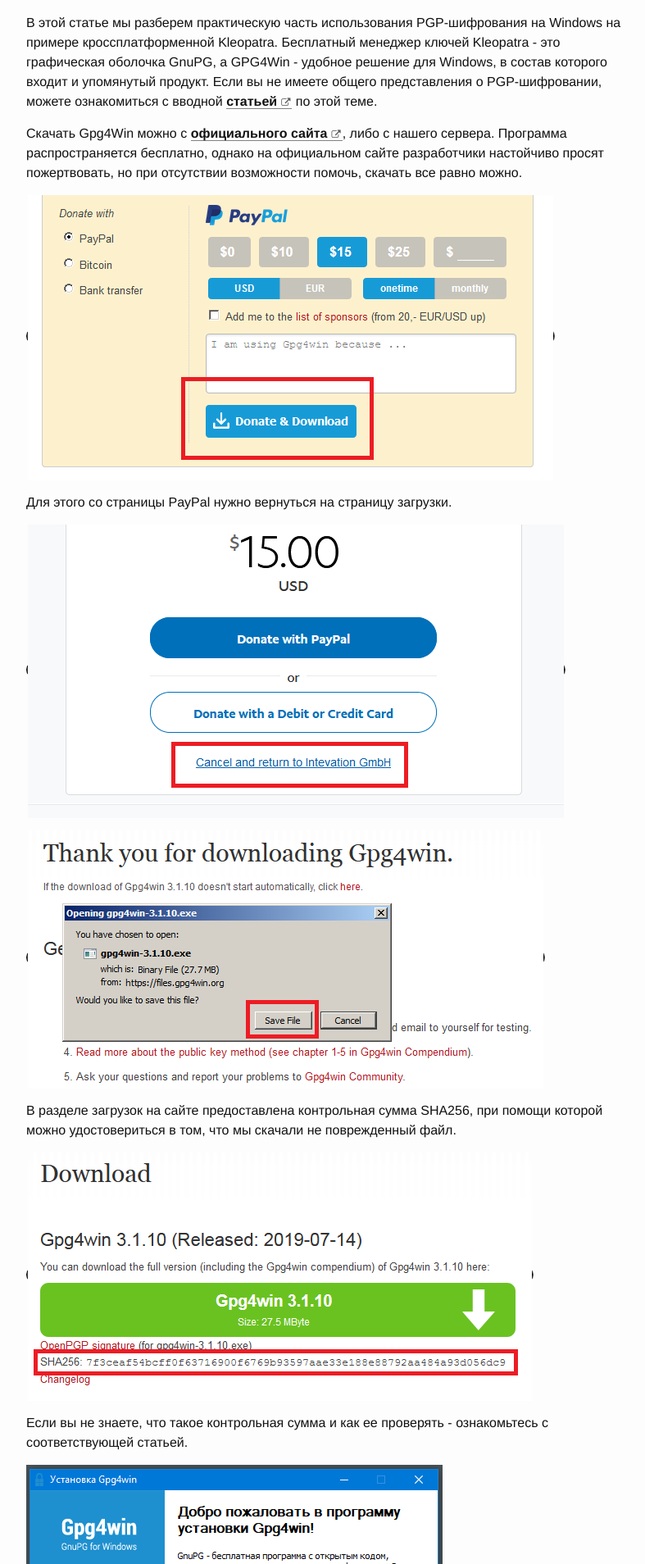
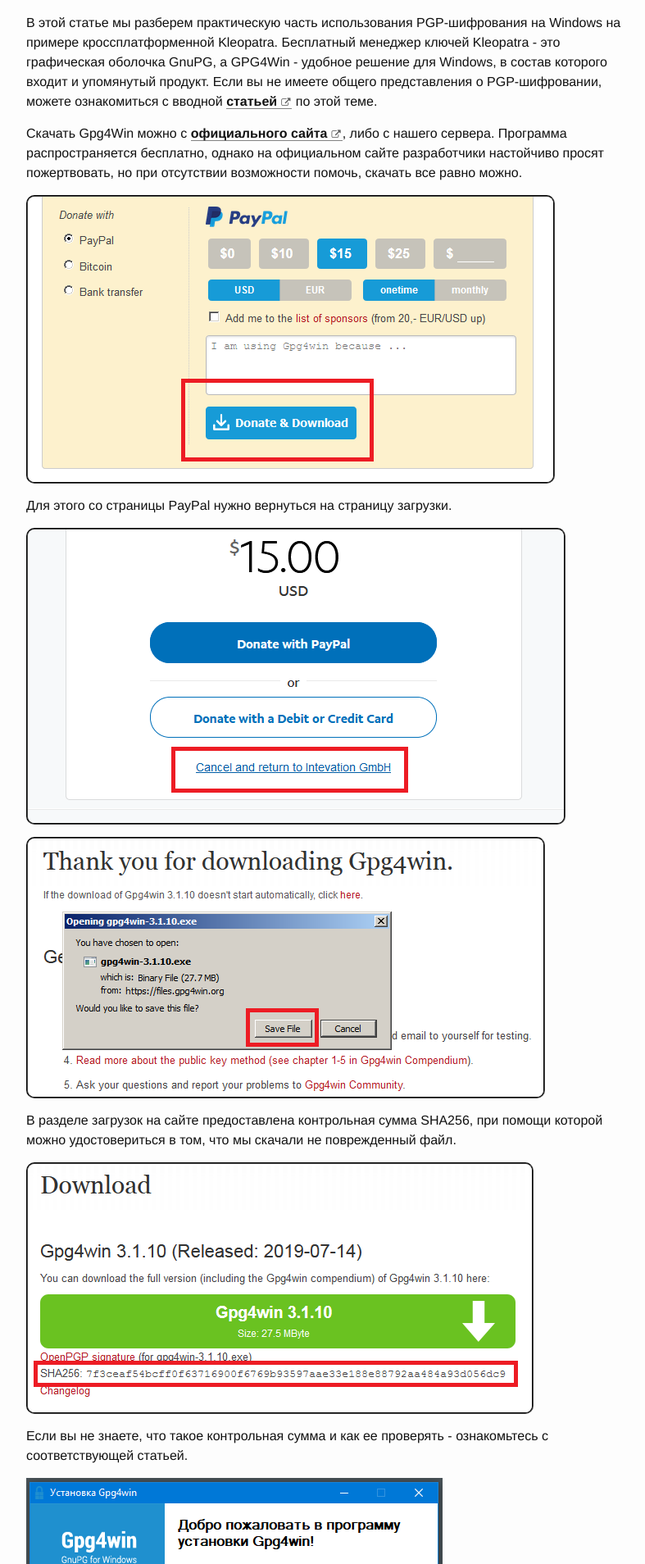
Before and after one commit to 2b7E1n6D0e5R7/2b7E1n6D0e5R7.github.io, a Jekyll site: the page built from _posts/2019-12-16-pgp-encryption-windows.md, in a window 1280 px wide. Shown: the part 324-2232 px from the top of the page at 82% size, without its empty margins (238-1025 px from the left). Built offline with Jekyll 4.4.1, drawn with Linux system fonts in a browser that asks for light colours.

Commit message:
Update 2019-12-16-pgp-encryption-windows.md

```diff
--- a/_posts/2019-12-16-pgp-encryption-windows.md
+++ b/_posts/2019-12-16-pgp-encryption-windows.md
@@ -12,17 +12,17 @@
 Скачать Gpg4Win можно с [официального сайта<i class="fa fa-external-link"></i>](https://www.gpg4win.org/ "официальный сайт Gpg4Win"){:target="_blank"}, либо с нашего сервера. Программа распространяется бесплатно, однако на официальном сайте разработчики настойчиво просят пожертвовать, но при отсутствии возможности помочь, скачать все равно можно.
 
 
-[![скриншот к статье](/images/posts/pgp-windows/0.png "PGP4Win страница загрузки")]({{site.baseurl}}/images/posts/pgp-windows/0.png "увеличить изображение"){:target="_blank"}{:class="zoom-in border-pic"}
+[![скриншот к статье](/images/posts/pgp-windows/0.png "PGP4Win страница загрузки"){:class="border-pic"}]({{site.baseurl}}/images/posts/pgp-windows/0.png "увеличить изображение"){:target="_blank"}{:class="zoom-in"}
 
 Для этого со страницы PayPal нужно вернуться на страницу загрузки.
 
-[![скриншот к статье](/images/posts/pgp-windows/1.png)]({{site.baseurl}}/images/posts/pgp-windows/1.png){:target="_blank"}{:class="zoom-in border-pic"}
+[![скриншот к статье](/images/posts/pgp-windows/1.png){:class="border-pic"}]({{site.baseurl}}/images/posts/pgp-windows/1.png){:target="_blank"}{:class="zoom-in"}
 
-[![скриншот к статье](/images/posts/pgp-windows/2.png)]({{site.baseurl}}/images/posts/pgp-windows/2.png){:target="_blank"}{:class="zoom-in border-pic"}
+[![скриншот к статье](/images/posts/pgp-windows/2.png){:class="border-pic"}]({{site.baseurl}}/images/posts/pgp-windows/2.png){:target="_blank"}{:class="zoom-in"}
 
 В разделе загрузок на сайте предоставлена контрольная сумма SHA256, при помощи которой можно удостовериться в том, что мы скачали не поврежденный файл.
 
-[![скриншот к статье](/images/posts/pgp-windows/3.png)]({{site.baseurl}}/images/posts/pgp-windows/3.png){:target="_blank"}{:class="zoom-in border-pic"}
+[![скриншот к статье](/images/posts/pgp-windows/3.png){:class="border-pic"}]({{site.baseurl}}/images/posts/pgp-windows/3.png){:target="_blank"}{:class="zoom-in"}
 
 Если вы не знаете, что такое контрольная сумма и как ее проверять - ознакомьтесь с соответствующей статьей.
 
```
